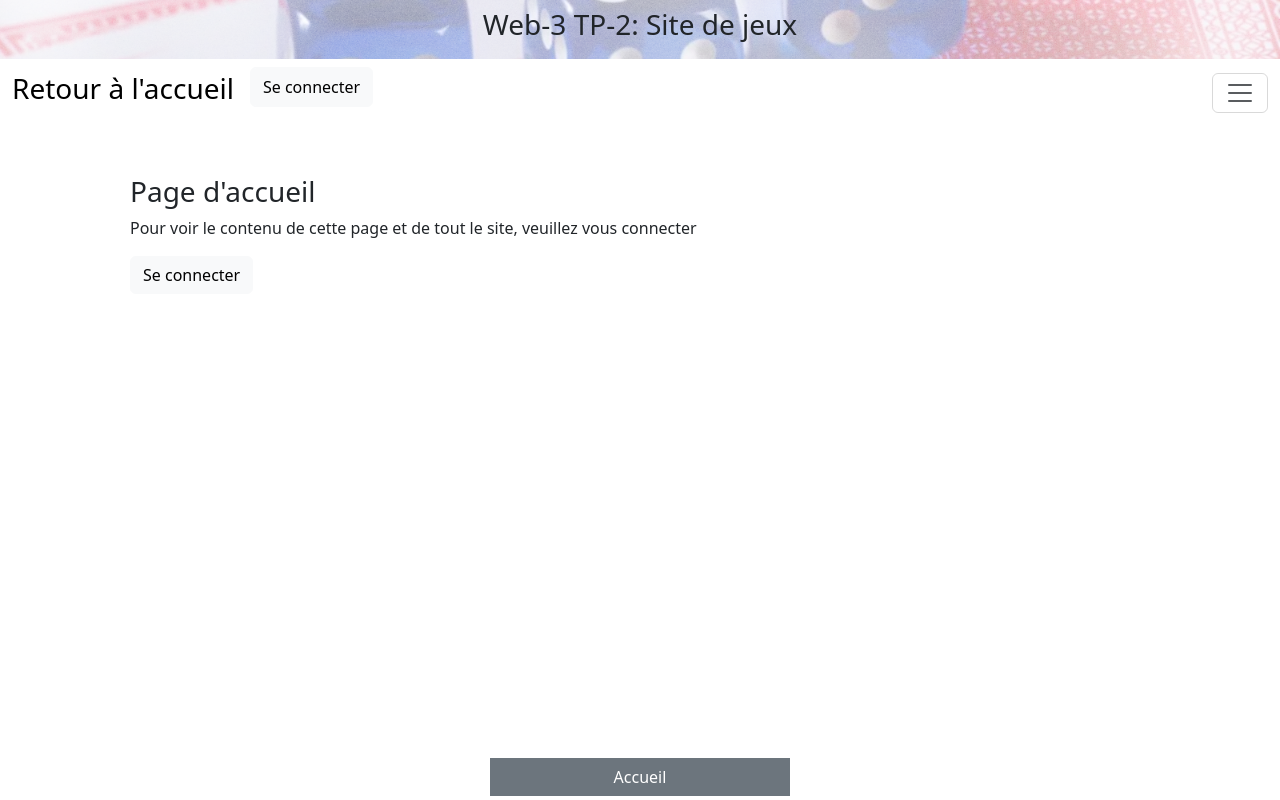
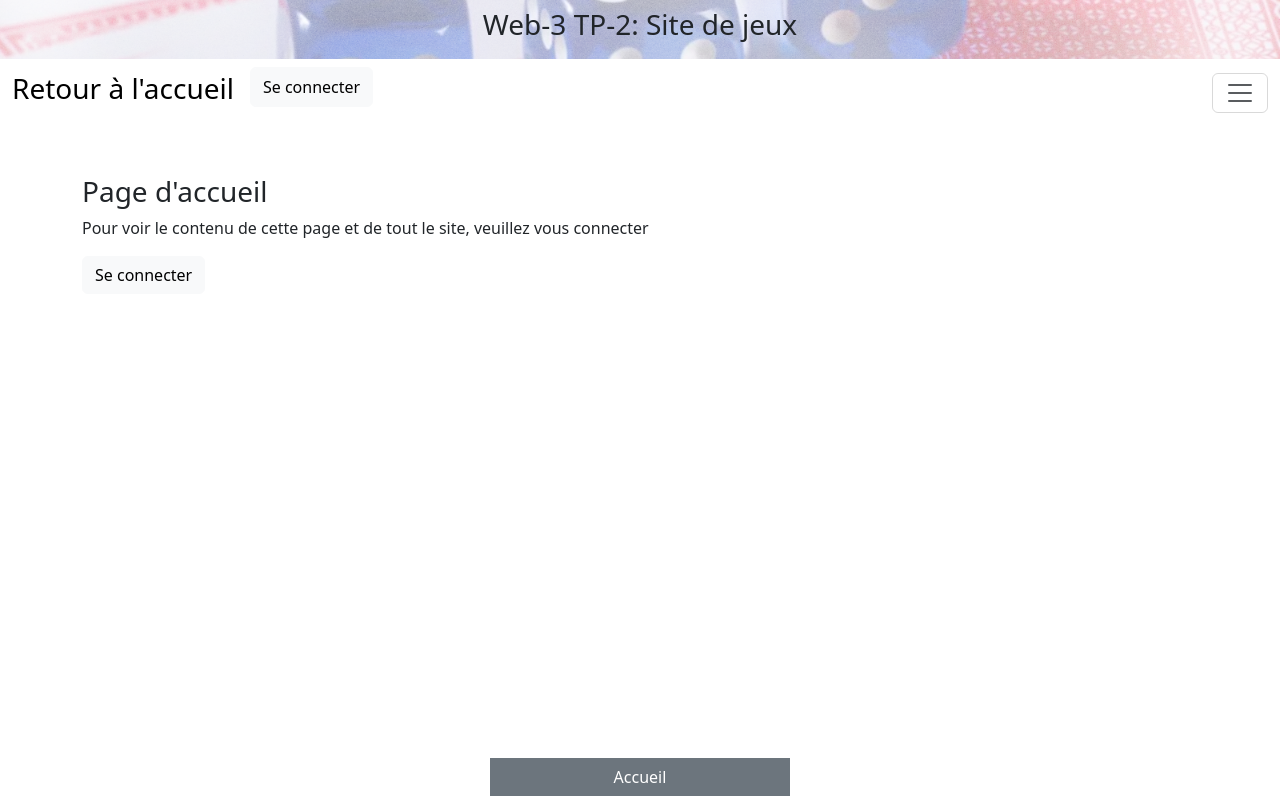
Before and after one commit to 5gtP3pp3r/WEB3_TP2, a React (Vite) app: page / in a window 1280 px wide. Built offline with nearby package versions, Linux system fonts and the light colour scheme.

Commit message:
ajustement marge col row page accueil

```diff
--- a/src/PageAccueil.tsx
+++ b/src/PageAccueil.tsx
@@ -8,13 +8,13 @@ export function PageAccueil() {
     const { isAuthenticated, loginWithRedirect} = useAuth0();
 
     return (
-        <div className='m-5'>
+        <div className='mt-5'>
             <h3>Page d'accueil</h3>
             <div>
             {isAuthenticated ? (
                 <div className='mt-5'>
                     <Row>
-                        <Col xs={4}>
+                        <Col lg={12} xl={4} className='mt-5'>
                             <div style={{width:'350px'}}>
                                 <img
                                     src="images/JeuYahtzee.png"
@@ -27,7 +27,7 @@ export function PageAccueil() {
                             <p className='d-flex justify-content-end'>Par Élie Caron</p>
                         </div>
                         </Col>
-                        <Col xs={4}>
+                        <Col lg={12} xl={4} className='mt-5'>
                             <div style={{width:'350px'}}>
                                 <p> Vous vous souvenez du classique "Démineur" de window 98? Voici une version revue de se jeu sous estimé!</p>
                                 <p className='d-flex justify-content-end'>Par William Crépault</p>
@@ -39,7 +39,7 @@ export function PageAccueil() {
                                 />
                             </div>
                         </Col>
-                        <Col xs={4}>
+                        <Col lg={12} xl={4} className='mt-5'>
                             <div style={{width:'350px'}}>
                                 <img
                                     src="images/DeckCartes.png"
```
